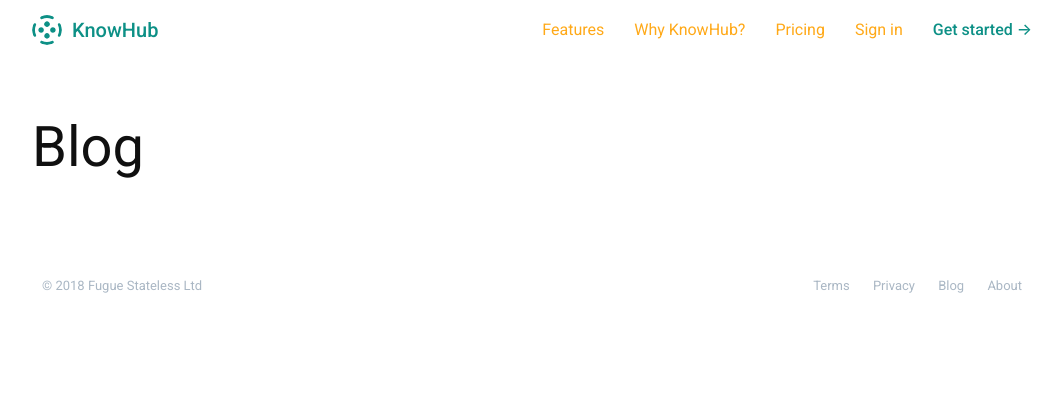
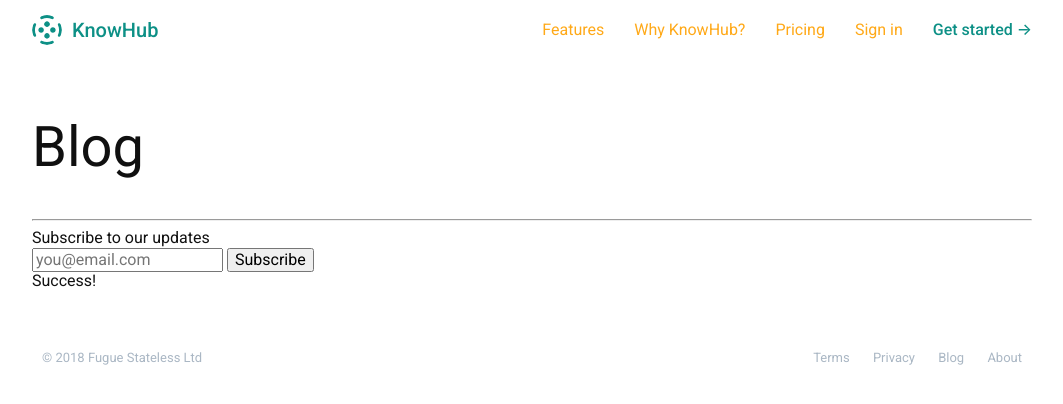
Before and after one commit to sirodoht/knowhub, a Django app: page /blog/ in a window 1280 px wide. Shown: the top 404 px of the page, without its empty margins (108-1171 px from the left). Run offline with Django 3.2, Linux system fonts and the light colour scheme; data that the repository does not hold is empty.

Commit message:
add subscribe markup and functionality

```diff
--- a/main/templates/main/blog.html
+++ b/main/templates/main/blog.html
@@ -25,5 +25,69 @@
             </div>
             {% endfor %}
         </div>
+
+        <div class="blog-subscribe">
+            <hr>
+            <div class="blog-subscribe-text">Subscribe to our updates</div>
+            <input type="email" name="email" maxlength="254" required id="id_email" placeholder="you@email.com">
+            {% csrf_token %}
+            <input type="submit" value="Subscribe" id="subscribe">
+            <div class="blog-subscribe-alert" id="subscribe-alert">Success!</div>
+        </div>
     </section>
 {% endblock %}
+
+{% block scripts %}
+    <script>
+        function getCsrf() {
+            var inputElems = document.querySelectorAll('input');
+            var csrfToken = '';
+            for (let i = 0; i < inputElems.length; ++i) {
+                if (inputElems[i].name === 'csrfmiddlewaretoken') {
+                    csrfToken = inputElems[i].value;
+                    break;
+                }
+            }
+            return csrfToken;
+        }
+
+        function showAlert(message) {
+            document.getElementById('subscribe-alert').innerHTML = message;
+            document.getElementById('subscribe-alert').style.display = 'block';
+        }
+
+        function subscribe(email) {
+            var url = document.location.href + 'subscribe/';
+            var xhr = new XMLHttpRequest();
+            var fd = new FormData();
+            fd.append('email', email);
+            xhr.open('POST', url, true);
+            xhr.setRequestHeader('X-Requested-With', 'XMLHttpRequest');
+            xhr.setRequestHeader('X-CSRFToken', getCsrf());
+
+            xhr.onreadystatechange = function(e) {
+                if (xhr.readyState === 4) {
+                    var response = JSON.parse(xhr.responseText);
+                    if (response.message) {
+                        showAlert(response.message);
+                    }
+                }
+            };
+
+            xhr.send(fd);
+        };
+
+        function init() {
+            document.getElementById('subscribe').addEventListener('click', function () {
+                var emailElm = document.getElementById('id_email');
+                if (emailElm.checkValidity()) {
+                    subscribe(emailElm.value);
+                } else {
+                    alert('Invalid email. Please try again.');
+                }
+            });
+        }
+
+        init();
+    </script>
+{% endblock %}
```
